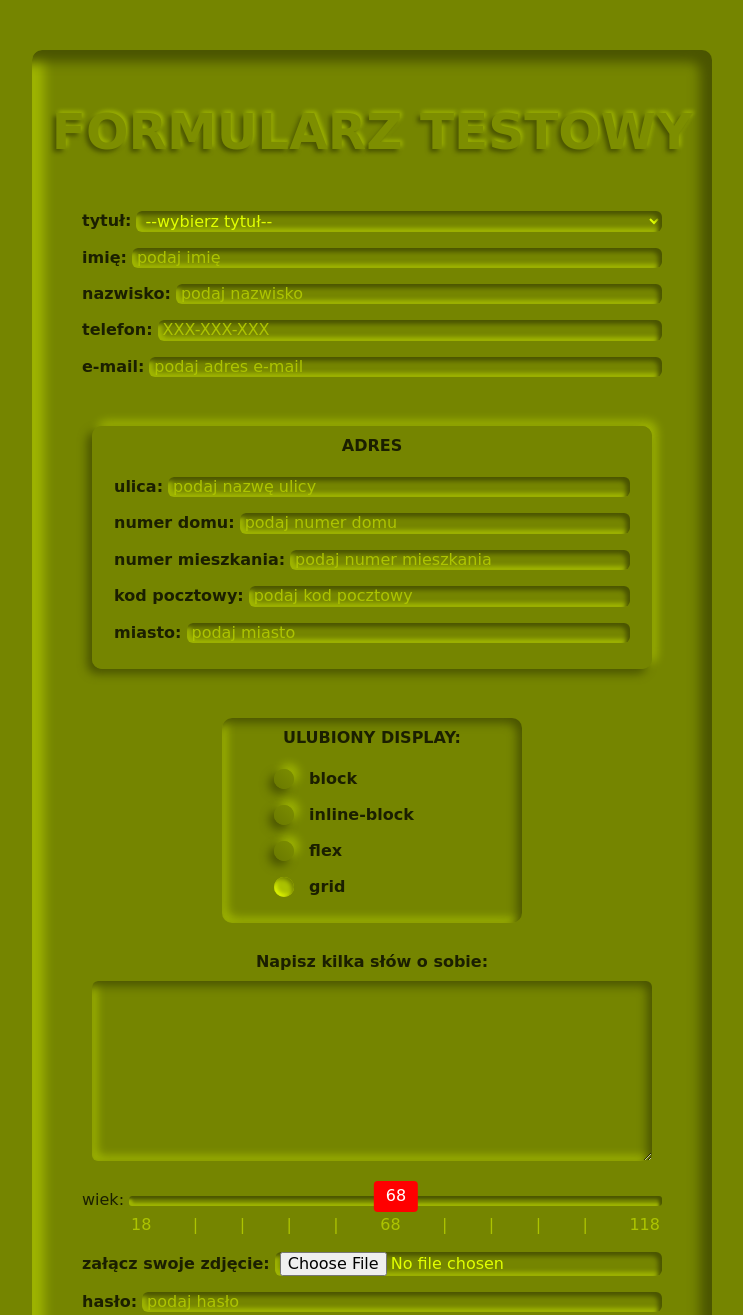
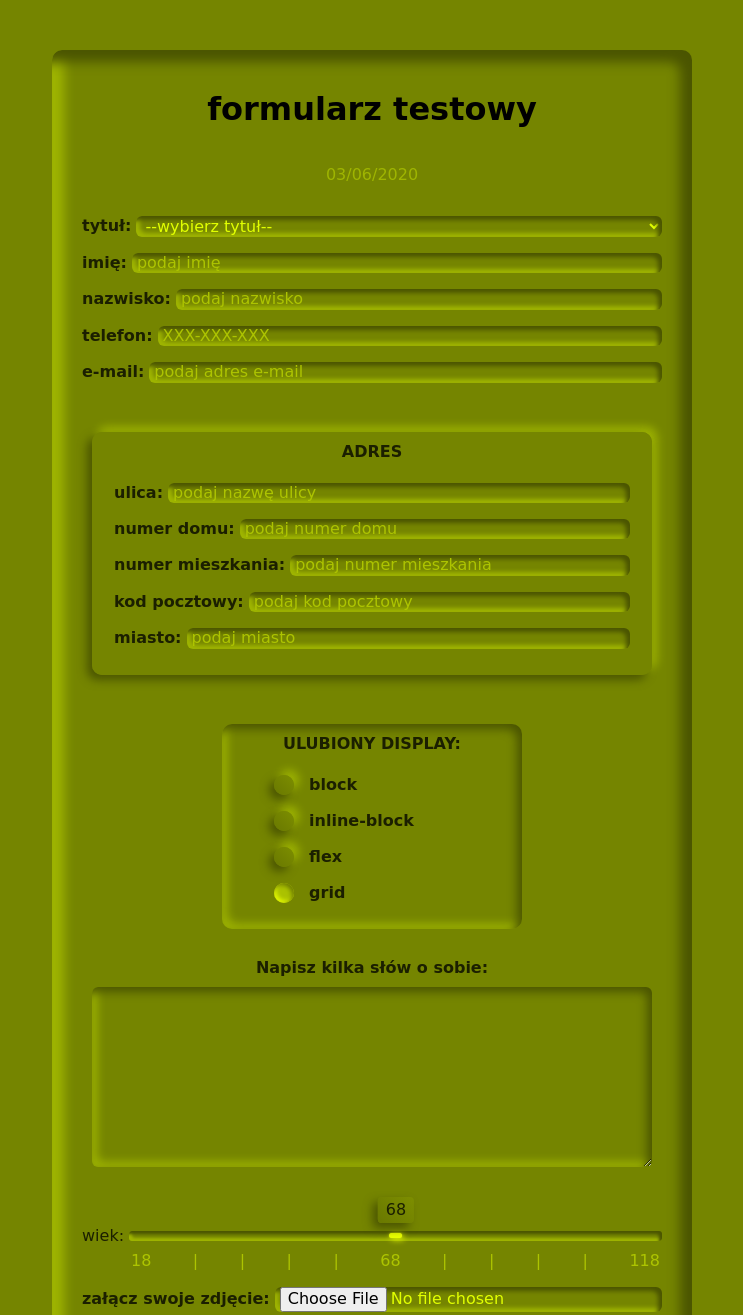
Before and after one commit to dorotapindur/forms-practice, a website: page index.html in a window 1280 px wide. Shown: the top 1315 px of the page, without its empty margins (268-1011 px from the left). Drawn offline with Linux system fonts and the light colour scheme; a web font is replaced by a local one.

Commit message:
date added

```diff
--- a/index.html
+++ b/index.html
@@ -16,6 +16,7 @@
   <div class="embellishment embellishment--right">formularz</div>
   <main>
     <h1>formularz testowy</h1>
+    <p id="output" class="current-date"></p>
     <form class="form" action="https://dev.cotenfrontend.pl" method="post">
       <p class="form__line">
         <label class="form__description" for="title">tytuł:</label>
--- a/main.js
+++ b/main.js
@@ -1,3 +1,5 @@
+
+
 const allRanges = document.querySelectorAll(".range-wrapper");
 allRanges.forEach(wrap => {
   const range = wrap.querySelector(".range--js");
@@ -19,3 +21,23 @@ function setBubble(range, bubble) {
   // Sorta magic numbers based on size of the native UI thumb
   bubble.style.left = `calc(${newVal}% + (${8 - newVal * 0.15}px))`;
 }
+//end
+
+console.log(`It's working!`);
+
+var today = new Date();
+
+var day = today.getDate();
+var month = today.getMonth() + 1;
+var year = today.getFullYear();
+
+if (day < 10) {
+  day = '0' + day
+}
+if (month < 10) {
+  month = '0' + month
+}
+
+var out = document.getElementById("output");
+
+out.innerHTML = day + "/" + month + "/" + year;
--- a/style.scss
+++ b/style.scss
@@ -21,6 +21,7 @@ body {
   font-family: 'Baloo Chettan 2', cursive;
   position: relative;
 }
+
 .embellishment {
   font-size: 120px;
   color: #7d8e00;
@@ -56,13 +57,21 @@ main {
   padding: 20px;
   position: relative;
 }
-h1 {
+.main-header {
   display: inline-block;
   font-size: 50px;
   text-transform: uppercase;
   color: #7d8e00;
   text-shadow:  -3px 3px 4px #4b5500,
                2px -2px 4px #9fb500;
+  margin-bottom: 0;
+}
+.practice-header {
+  color: #1b1f00;
+}
+.current-date {
+  color: #9fb500;
+
 }
 .form {
   display: inline-block;
@@ -75,7 +84,10 @@ h1 {
       column-gap: 5px;
       padding: 0 10px;
       &--essay {
-            margin: 30px 20px;
+          margin: 30px 20px 60px;
+      }
+      &--photo {
+        margin: 40px 0;
       }
   }
   &__description {
@@ -240,12 +252,13 @@ h1 {
       color: #adc400;
   }
   &__output {
-        background: red;
-        color: white;
-        padding: 6px 12px;
+      background: linear-gradient(225deg, #7d8e00, #697800);
+      box-shadow:  -5px 5px 10px #4b5500;
+      color: #1b1f00;
+      padding: 4px 8px;
       position: absolute;
       border-radius: 4px;
-        top: -10px;
+      top: -30px;
       left: 50%;
       transform: translateX(-50%);
   }
```
Also changed, not shown: package.json (+5 -2 lines), style.css. Lines whose indentation alone changed are shown as unchanged.
